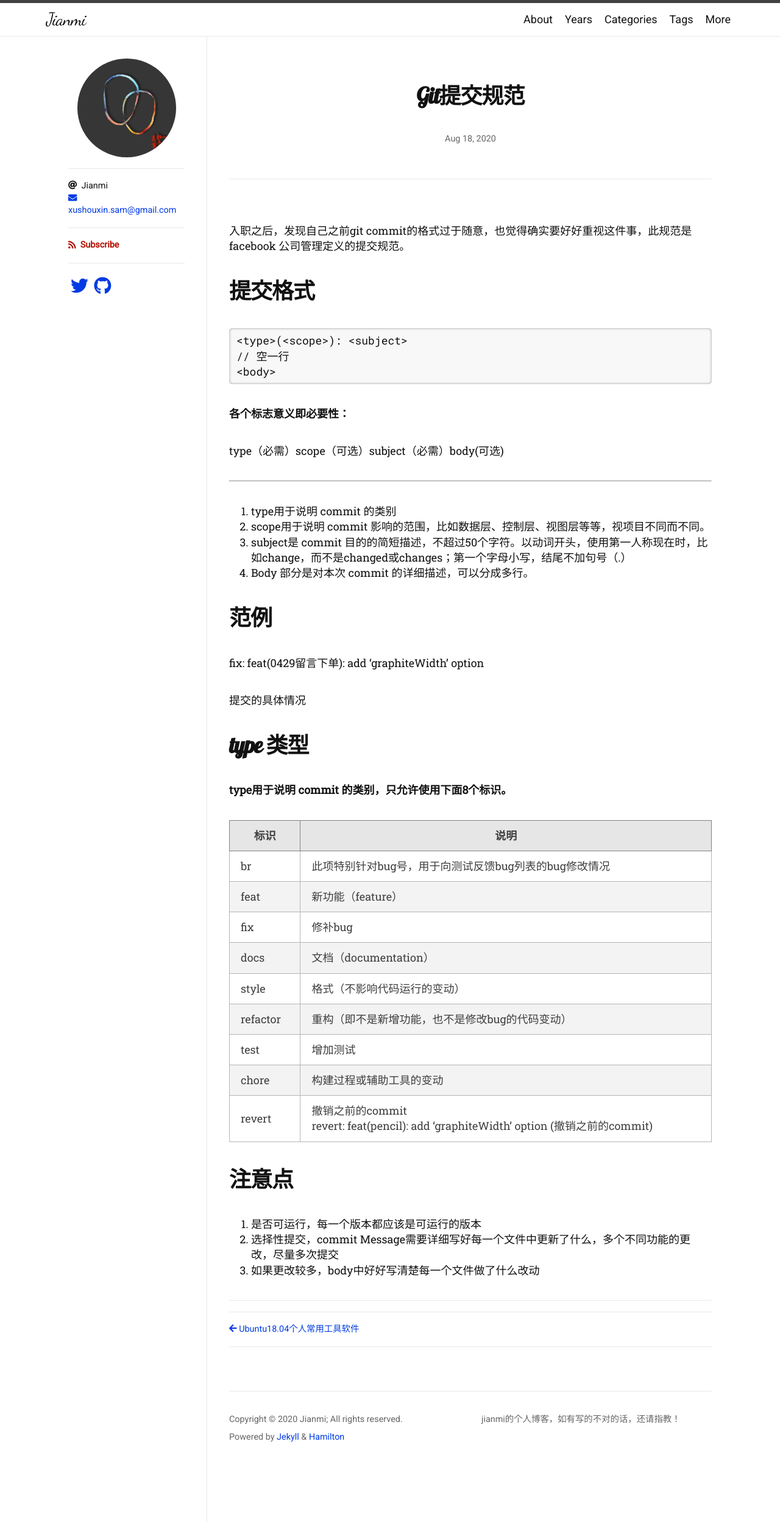
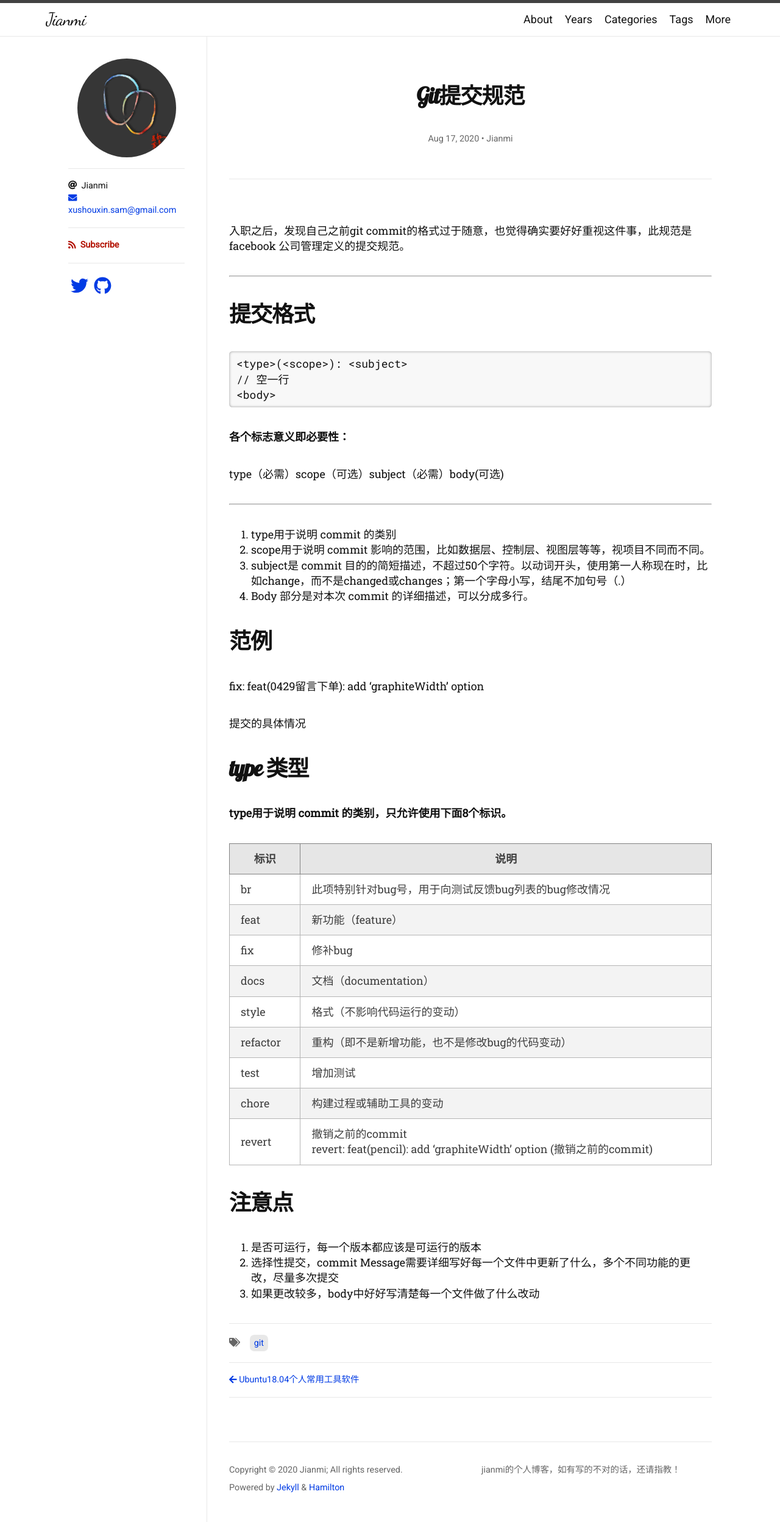
Before and after one commit to jianmi-xu/jianmi-xu.github.io, a Jekyll site: the page built from _posts/2020-08-18-Git提交规范.md, in a window 1280 px wide. Shown: the whole page at 61% size. Built offline with Jekyll 4.4.1, drawn with Linux system fonts in a browser that asks for light colours; nearby versions of some CDN libraries; some web fonts are replaced; our own code applies the rules of GitHub Pages for plain Markdown files; comment, search, counter and statistics services are not loaded; part of the change alters nothing that is shown.

Commit message:
feat($_posts):文章《Git提交规范》增加文章资料

```diff
--- a/_posts/2020-08-18-Git提交规范.md
+++ b/_posts/2020-08-18-Git提交规范.md
@@ -1,4 +1,14 @@
+---
+layout: post
+title: Git提交规范
+author: Jianmi
+date: 2020-08-18 00:41:30 +0800
+tags: [Git]
+---
+
 入职之后，发现自己之前git commit的格式过于随意，也觉得确实要好好重视这件事，此规范是 facebook 公司管理定义的提交规范。
+
+----
 
 
 
```
